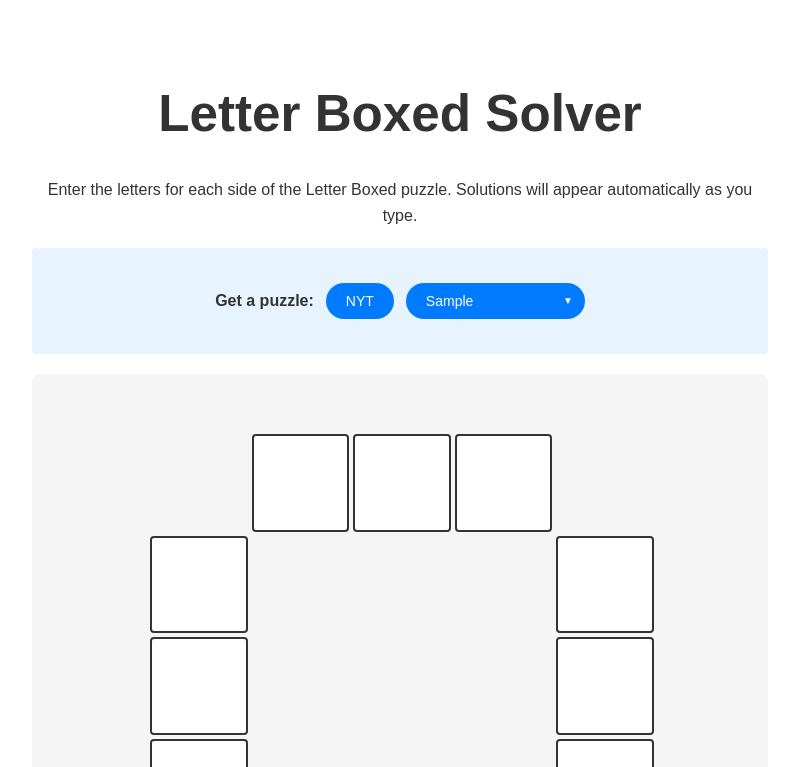
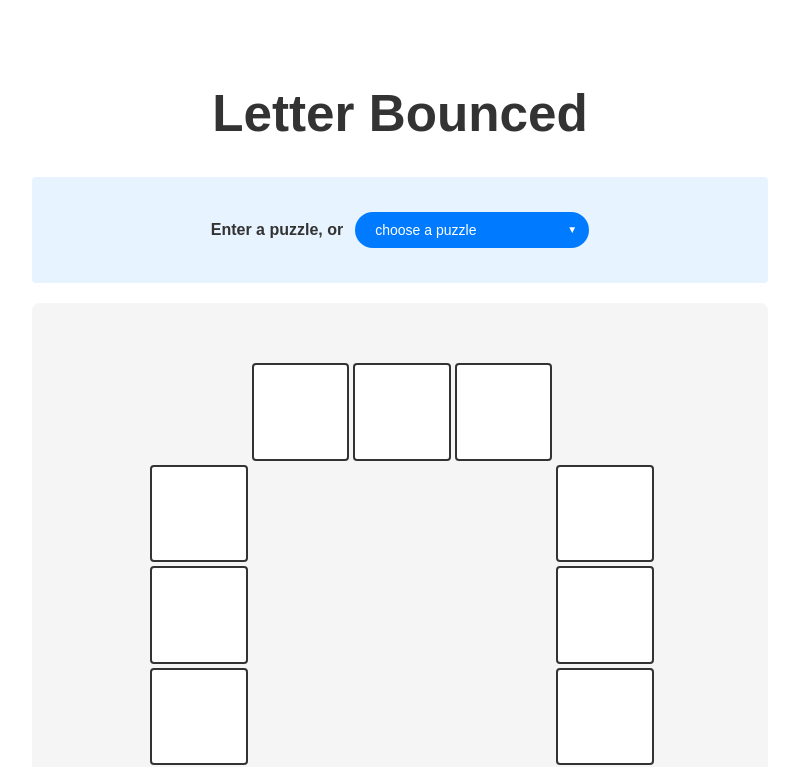
Before and after one commit to neilk/boxchar, a Svelte app in the folder web/svelte-app/: page / in a window 1280 px wide. Shown: the top 767 px of the page, without its empty margins (240-1039 px from the left). Built offline with nearby package versions, Linux system fonts and the light colour scheme.

Commit message:
one puzzle menu

```diff
--- a/web/svelte-app/src/App.svelte
+++ b/web/svelte-app/src/App.svelte
@@ -61,8 +61,7 @@
 </script>
 
 <main>
-  <h1>Letter Boxed Solver</h1>
-  <p>Enter the letters for each side of the Letter Boxed puzzle. Solutions will appear automatically as you type.</p>
+  <h1>Letter Bounced</h1>
 
   {#if initError}
     <div class="error">Failed to initialize solver: {initError}</div>
--- a/web/svelte-app/src/lib/PuzzleLoader.svelte
+++ b/web/svelte-app/src/lib/PuzzleLoader.svelte
@@ -8,13 +8,15 @@
 
   let loading: boolean = false;
 
+  const NYT_TODAY_VALUE: string = '__NYT_TODAY__';
+
   const examplePuzzles: ExamplePuzzle[] = [
-    { label: 'JGH NVY EID ORP', value: 'JGHNVYEIDORP' },
-    { label: 'YFA OTK LGW RNI', value: 'YFAOTKLGWRNI' },
-    { label: 'LHM CIB ANK OUP', value: 'LHMCIBANKOUP' },
-    { label: 'GIY ERC XHA LOP', value: 'GIYERCXHALOP' },
-    { label: 'PRC YAN LKH SIO', value: 'PRCYANLKHSIO' },
-    { label: 'VYQ FIG OTE XLU', value: 'VYQFIGOTEXLU' }
+    { label: 'Sample: JGH NVY EID ORP', value: 'JGHNVYEIDORP' },
+    { label: 'Sample: YFA OTK LGW RNI', value: 'YFAOTKLGWRNI' },
+    { label: 'Sample: LHM CIB ANK OUP', value: 'LHMCIBANKOUP' },
+    { label: 'Sample: GIY ERC XHA LOP', value: 'GIYERCXHALOP' },
+    { label: 'Sample: PRC YAN LKH SIO', value: 'PRCYANLKHSIO' },
+    { label: 'Sample: VYQ FIG OTE XLU', value: 'VYQFIGOTEXLU' }
   ];
 
   async function loadTodaysPuzzle(): Promise<void> {
@@ -53,14 +55,19 @@
     }
   }
 
-  function loadExample(event: Event): void {
+  async function handlePuzzleSelection(event: Event): Promise<void> {
     const target = event.target as HTMLSelectElement;
     const value: string = target.value;
     if (!value) return;
 
-    // Convert string of 12 letters to array
-    const fields: string[] = value.split('');
-    puzzleFields.set(fields);
+    // Check if NYT Today was selected
+    if (value === NYT_TODAY_VALUE) {
+      await loadTodaysPuzzle();
+    } else {
+      // Convert string of 12 letters to array
+      const fields: string[] = value.split('');
+      puzzleFields.set(fields);
+    }
 
     // Reset dropdown
     setTimeout(() => {
@@ -70,17 +77,11 @@
 </script>
 
 <div class="puzzle-loader">
-  <span class="puzzle-loader-label">Get a puzzle:</span>
-  <button
-    class="pill-button"
-    on:click={loadTodaysPuzzle}
-    disabled={loading}
-  >
-    {loading ? 'Loading...' : 'NYT'}
-  </button>
+  <span class="puzzle-loader-label">Enter a puzzle, or</span>
   <div class="pill-select-wrapper">
-    <select class="pill-select" on:change={loadExample}>
-      <option value="">Sample</option>
+    <select class="pill-select" on:change={handlePuzzleSelection} disabled={loading}>
+      <option value="">{loading ? 'Loading...' : 'choose a puzzle'}</option>
+      <option value={NYT_TODAY_VALUE}>Today's New York Times</option>
       {#each examplePuzzles as puzzle}
         <option value={puzzle.value}>{puzzle.label}</option>
       {/each}
@@ -102,27 +103,6 @@
     color: var(--color-text);
   }
 
-  .pill-button {
-    background: var(--color-primary);
-    color: white;
-    border: none;
-    padding: 10px 20px;
-    border-radius: 20px;
-    font-size: 14px;
-    cursor: pointer;
-    transition: background 0.2s;
-    white-space: nowrap;
-  }
-
-  .pill-button:hover:not(:disabled) {
-    background: var(--color-primary-hover);
-  }
-
-  .pill-button:disabled {
-    background: var(--color-disabled);
-    cursor: not-allowed;
-  }
-
   .pill-select-wrapper {
     position: relative;
     display: inline-block;
@@ -142,8 +122,13 @@
     transition: background 0.2s;
   }
 
-  .pill-select:hover {
+  .pill-select:hover:not(:disabled) {
     background: var(--color-primary-hover);
+  }
+
+  .pill-select:disabled {
+    background: var(--color-disabled);
+    cursor: not-allowed;
   }
 
   .pill-select-wrapper::after {
```
